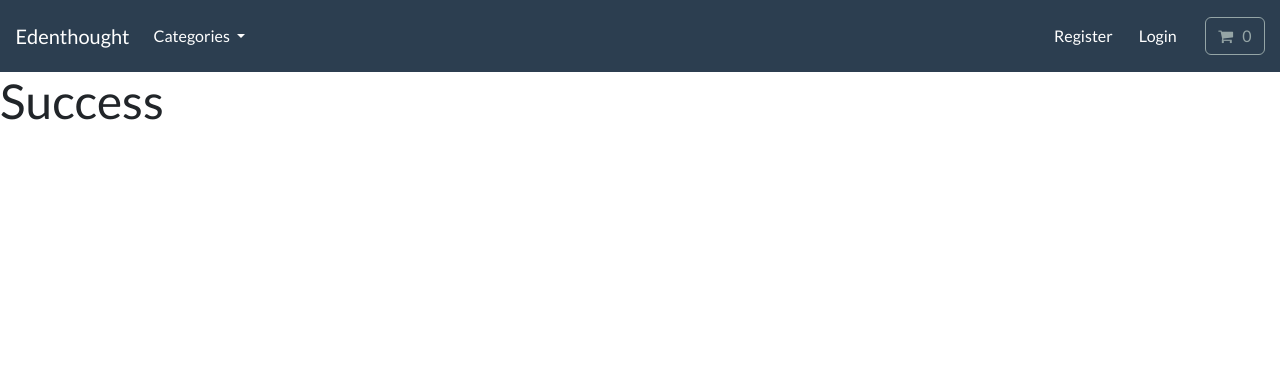
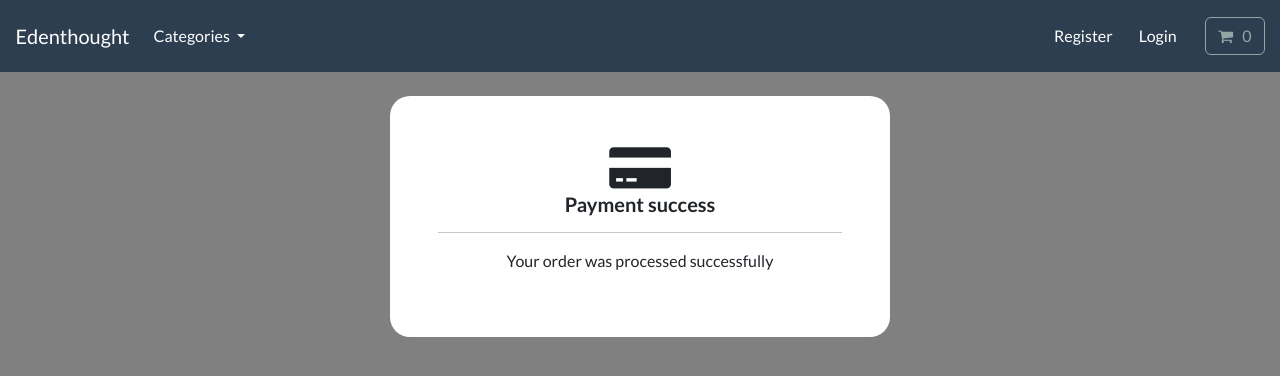
Before and after one commit to KexySerJ90/ecommerce, a Django app: page /payment/payment-success in a window 1280 px wide. Shown: the top 376 px of the page. Run offline with Django 4.2, Linux system fonts and the light colour scheme; data comes from the database, SQL or seed files in the repository; both versions use the stored data as it was after the commit; some libraries are stand-ins or nearby versions.

Commit message:
finish beta version

```diff
--- a/ecommerce/account/forms.py
+++ b/ecommerce/account/forms.py
@@ -2,6 +2,7 @@ from django import forms
 from django.contrib.auth.forms import UserCreationForm, AuthenticationForm
 from django.contrib.auth.models import User
 from django.forms import TextInput, PasswordInput
+from django_recaptcha.fields import ReCaptchaField
 
 
 class CreateUserForm(UserCreationForm):
@@ -21,6 +22,8 @@ class CreateUserForm(UserCreationForm):
         if User.objects.filter(email=email).exists():
             raise forms.ValidationError('This email is invalid')
         return email
+
+    captcha=ReCaptchaField()
 
 
 class LoginForm(AuthenticationForm):
--- a/ecommerce/account/templates/account/dashboard.html
+++ b/ecommerce/account/templates/account/dashboard.html
@@ -27,7 +27,7 @@
         <h4>Track my orders</h4>
         <hr>
         <p>Track all of your orders here... </p>
-        <a class="btn btn-primary navbar-btn text-white" type="button"  href=""> My orders </a>
+        <a class="btn btn-primary navbar-btn text-white" type="button"  href="{% url 'track-orders' %}"> My orders </a>
     </div>
     <br>
     <div class="container bg-white shadow-md p-5 form-layout">
--- a/ecommerce/account/templates/account/manage-shipping.html
+++ b/ecommerce/account/templates/account/manage-shipping.html
@@ -15,7 +15,7 @@
     <br>
     <div class="container bg-white shadow-md p-5 form-layout">
 
-        <h3>Manage shipping</h3>
+        <h3><i class="fa fa-chevron-circle-right" aria-hidden="true"></i> &nbsp; Manage shipping</h3>
         <hr>
         <p> Please fill in your shipping address</p>
         <br>
--- a/ecommerce/account/templates/account/registration/register.html
+++ b/ecommerce/account/templates/account/registration/register.html
@@ -29,6 +29,9 @@
                  <br>
               {{form.password2|as_crispy_field}}
                 <br>
+
+                {{form.captcha}}
+            <br>
               <button type="submit" class="btn btn-secondary btn-lg w-100 btn-block p-2">&nbsp; Create account</button>
             <br><br>
             <div class="text-center">
--- a/ecommerce/account/urls.py
+++ b/ecommerce/account/urls.py
@@ -19,7 +19,7 @@ urlpatterns = [
     path('reset/<uidb64>/<token>/',auth_views.PasswordResetConfirmView.as_view(template_name="account/password/password-reset-form.html"), name='password_reset_confirm'),
     path('reset_password_complete', auth_views.PasswordResetCompleteView.as_view(template_name="account/password/password-reset-complete.html"), name='password_reset_complete'),
 
-    path('manage-shipping', views.manage_shipping, name='manage-shipping')
-
+    path('manage-shipping', views.manage_shipping, name='manage-shipping'),
+    path('track-orders', views.track_orders, name='track-orders')
 
 ]
--- a/ecommerce/ecommerce/settings.py
+++ b/ecommerce/ecommerce/settings.py
@@ -29,7 +29,6 @@ SECRET_KEY = env('SECRET_KEY')
 
 # SECURITY WARNING: don't run with debug turned on in production!
 DEBUG = True
-
 ALLOWED_HOSTS = [ ]
 
 
@@ -49,11 +48,15 @@ INSTALLED_APPS = [
     "mathfilters",
     "crispy_forms",
     "crispy_bootstrap4",
+    "django_recaptcha"
 
 ]
 
 CRISPY_ALLOWED_TEMPLATE_PACKS = "bootstrap4"
 CRISPY_TEMPLATE_PACK = 'bootstrap4'
+
+RECAPTCHA_PUBLIC_KEY = '6Lc8hjApAAAAACA4NIHeQGMy4QIYv-FACzN1CrDQ'
+RECAPTCHA_PRIVATE_KEY = '6Lc8hjApAAAAADQH0TiDVpM5JzJYUGVoVWwyD55Y'
 
 MIDDLEWARE = [
     "django.middleware.security.SecurityMiddleware",
--- a/ecommerce/payment/templates/payment/payment-success.html
+++ b/ecommerce/payment/templates/payment/payment-success.html
@@ -1,9 +1,22 @@
-{% include "store/base.html" %}
-
-
+{% include 'store/base.html' %}
 {% load static %}
 
+{% block content %}
+    <style>
+        body{
+        background-color:grey;}
+    </style>
+    <body>
+    <br>
+    <div class="container bg-white shadow-md p-5 form-layout">
+        <div class="text-center">
+        <i class="fa fa-credit-card-alt fa-3x" aria-hidden="true"></i>
+        <br>
+        <h5><strong>Payment success</strong></h5>
+        <hr>
+    <p>Your order was processed successfully </p>
+        </div>
+    </div>
+    </body>
 
-{% block content %}
-<h1>Success</h1>
 {% endblock %}
--- a/ecommerce/payment/views.py
+++ b/ecommerce/payment/views.py
@@ -3,16 +3,16 @@ from decimal import Decimal
 import stripe
 from django import forms
 from django.conf import settings
-from django.contrib.auth.decorators import login_required
-from django.http import JsonResponse
 from django.shortcuts import render, redirect
 from django.urls import reverse
 from .forms import ShippingForm
 from .models import ShippingAdress, Order, OrderItem
 from cart.cart import Cart
+from django.core.mail import send_mail
 
-stripe.api_key=settings.STRIPE_SECRET_KEY
-stripe.api_version=settings.STRIPE_API_VERSION
+stripe.api_key = settings.STRIPE_SECRET_KEY
+stripe.api_version = settings.STRIPE_API_VERSION
+
 
 # Create your views here.
 def checkout(request):
@@ -44,8 +44,9 @@ def payment_failed(request):
 
 
 def complete_order(request):
-    if request.method =='POST':
-        form=ShippingForm(request.POST)
+    if request.method == 'POST':
+        product_list = []
+        form = ShippingForm(request.POST)
         payment_type = request.POST.get('stripe-payment')
         cart = Cart(request)
         total_cost = cart.get_total()
@@ -60,36 +61,44 @@ def complete_order(request):
             shipping_address = (address1 + '\n' + address2 + '\n' + city + '\n' + state + '\n' + zipcode)
             match payment_type:
                 case 'stripe-payment':
-                    session_data ={
+                    session_data = {
                         'mode': 'payment',
                         'success_url': request.build_absolute_uri(reverse('payment-success')),
                         'cancel_url': request.build_absolute_uri(reverse('payment-failed')),
-                        'line_items':[]
+                        'line_items': []
                     }
 
                     if request.user.is_authenticated:
-                        order = Order.objects.create(full_name=full_name, email=email, shipping_address=shipping_address,
+                        order = Order.objects.create(full_name=full_name, email=email,
+                                                     shipping_address=shipping_address,
                                                      amount_paid=total_cost, user=request.user)
                         order_id = order.id
+
                         for item in cart:
                             OrderItem.objects.create(order_id=order_id, product=item['product'], quantity=item['qty'],
                                                      price=item['price'], user=request.user)
                             session_data['line_items'].append({
                                 'price_data': {
-                                    'unit_amount': int(item['price']* Decimal(100)),
-                                    'currency':'usd',
+                                    'unit_amount': int(item['price'] * Decimal(100)),
+                                    'currency': 'usd',
                                     'product_data': {
                                         'name': item['product']
                                     },
                                 },
                                 'quantity': item['qty'],
                             })
+                            product_list.append(item['product'])
                         session_data['client_reference_id'] = order.id
-                        session= stripe.checkout.Session.create(**session_data)
+                        session = stripe.checkout.Session.create(**session_data)
+                        send_mail('Order revieved',
+                                  'Hi' + str(full_name)+'\n\n' + 'Thank you for order' + '\n\n' + 'Please see you later' + '\n\n' + str(
+                                      product_list) + '\n\n' + 'Total paid:$' + str(cart.get_total()),
+                                  settings.EMAIL_HOST_USER, [email], fail_silently=False,)
                         return redirect(session.url, code=303)
 
                     else:
-                        order = Order.objects.create(full_name=full_name, email=email, shipping_address=shipping_address,
+                        order = Order.objects.create(full_name=full_name, email=email,
+                                                     shipping_address=shipping_address,
                                                      amount_paid=total_cost)
                         order_id = order.pk
                         for item in cart:
@@ -105,6 +114,11 @@ def complete_order(request):
                                 },
                                 'quantity': item['qty'],
                             })
+                            product_list.append(item['product'])
                         session_data['client_reference_id'] = order.id
                         session = stripe.checkout.Session.create(**session_data)
+                        send_mail('Order revieved',
+                                  'Hi' + '\n\n' + 'Thank you for order' + '\n\n' + 'Please see you later' + '\n\n' + str(
+                                      product_list) + '\n\n' + 'Total paid:$' + str(cart.get_total()),
+                                  settings.EMAIL_HOST_USER, [email], fail_silently=False, )
                         return redirect(session.url, code=303)
```
Also changed, not shown: ecommerce/account/templates/account/track-orders.html (added, +34 -0 lines), ecommerce/account/views.py (+10 -1 lines), ecommerce/payment/templates/payment/payment-failed.html (+18 -6 lines), ecommerce/db.sqlite3.
